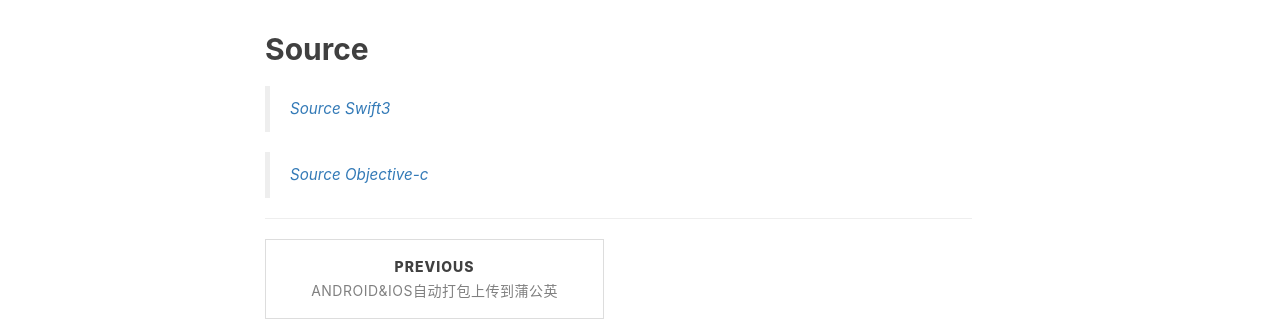
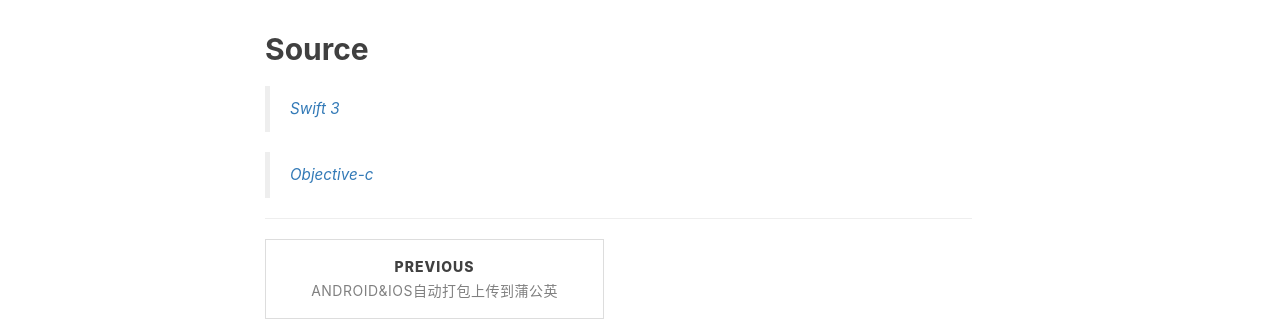
Before and after one commit to StevenDXC/Blog, a Jekyll site: the page built from _posts/2016-09-12-Refreshview.md, in a window 1280 px wide. Shown: the part 1829-2150 px from the top of the page. Built offline with Jekyll 4.4.1, drawn with Linux system fonts in a browser that asks for light colours; nearby versions of some CDN libraries; Markdown is read by kramdown in place of the engine named in the settings; comment, search, counter and statistics services are not loaded.

Commit message:
Update 2016-09-12-Refreshview.md

```diff
--- a/_posts/2016-09-12-Refreshview.md
+++ b/_posts/2016-09-12-Refreshview.md
@@ -59,6 +59,6 @@ scrollView.removeScrollObserver();
 Source
 ---
 
->[Source Swift3](https://github.com/StevenDXC/DxRefreshView)
+>[Swift 3](https://github.com/StevenDXC/DxRefreshView)
 
->[Source Objective-c](https://github.com/StevenDXC/DxRefreshView_OC)
+>[Objective-c](https://github.com/StevenDXC/DxRefreshView_OC)
```
